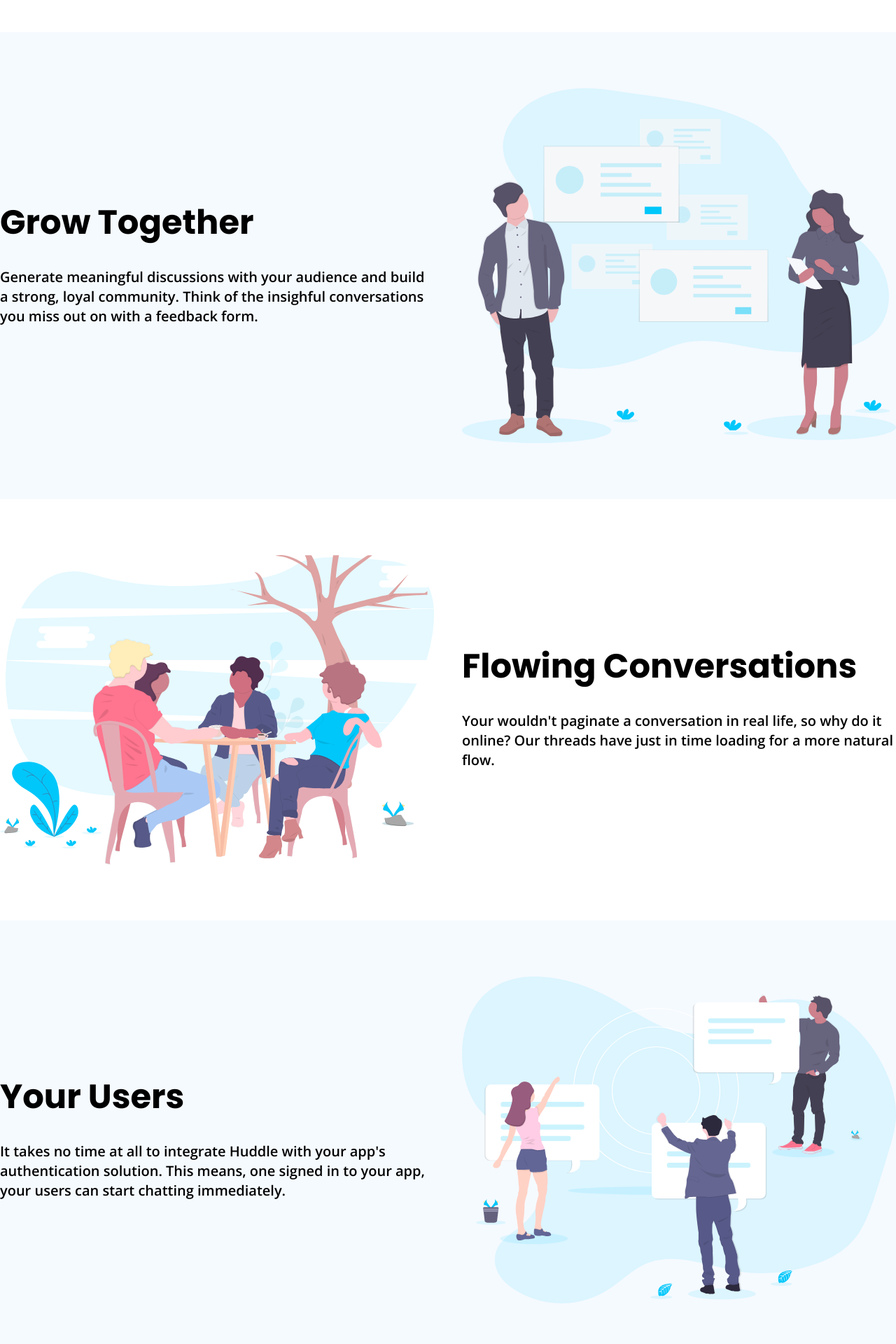
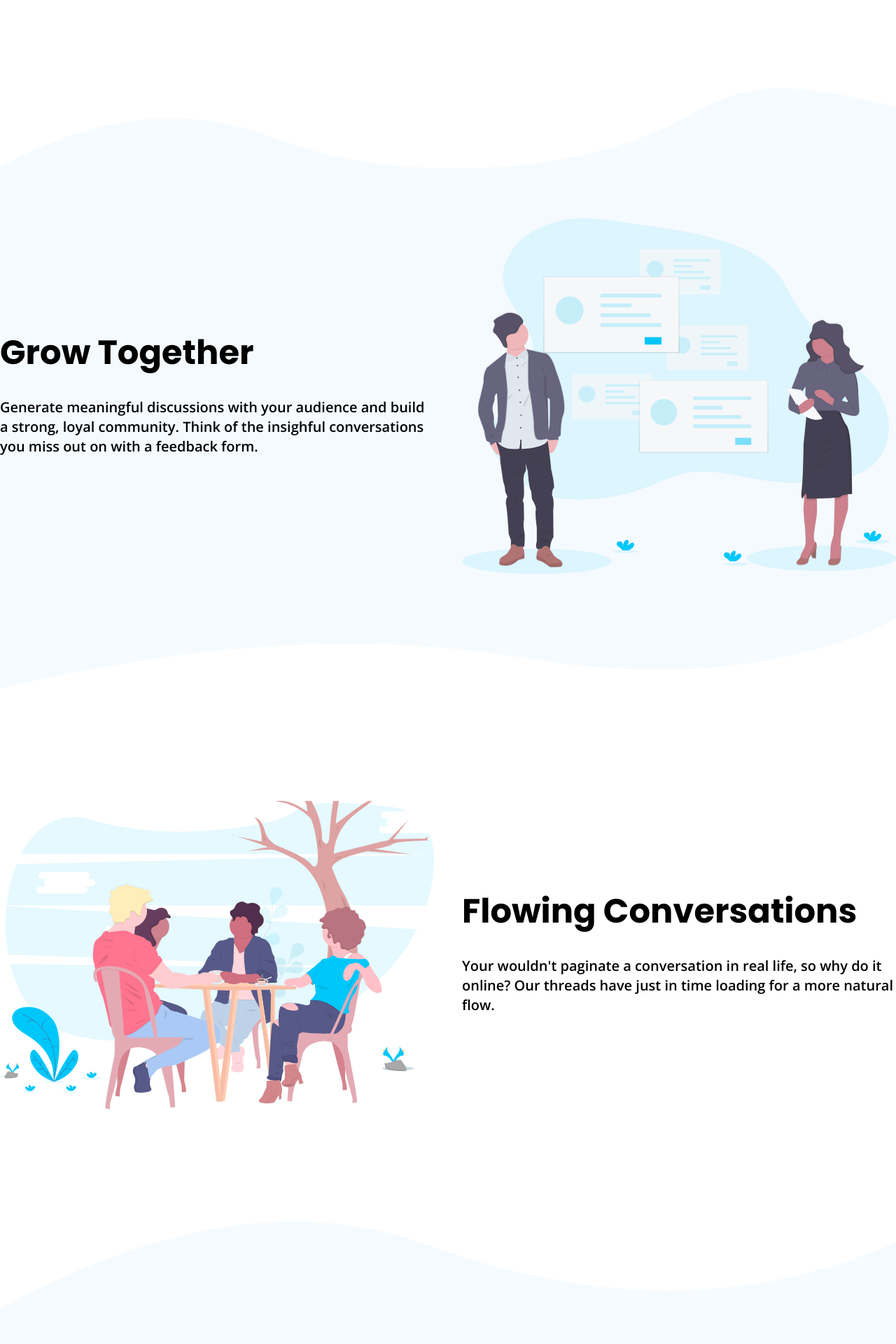
Before and after one commit to waleedmumtaz/huddle-landing-page, a Next.js app: page / in a window 1280 px wide. Shown: the part 2020-3940 px from the top of the page at 70% size. Built offline with nearby package versions, Linux system fonts and the light colour scheme.

Commit message:
Completed desktop design

```diff
--- a/components/BuildCommunity.js
+++ b/components/BuildCommunity.js
@@ -1,6 +1,6 @@
 export default function BuildCommunity() {
   return (
-    <section className='py-80'>
+    <section className='py-40'>
       <div className='container mx-auto flex flex-col items-center'>
         <h2 className='font-poppins text-5xl'>
           Ready To Build Your Community?
--- a/components/Contact.js
+++ b/components/Contact.js
@@ -1,6 +1,12 @@
 export default function Contact() {
   return (
-    <section className='bg-cstm-neutral-dark-cyan py-20'>
+    <section className='pt-10'>
+      <img
+        src='/assets/bg-footer-top-desktop.svg'
+        alt='curve section'
+        width='100%'
+      />
+      <div className='bg-cstm-neutral-dark-cyan py-20'>
         <div className='container mx-auto'>
           <div className='grid grid-cols-2'>
             <div className='text-white font-open-sans'>
@@ -44,14 +50,14 @@ export default function Contact() {
               <h3 className='uppercase text-3xl font-bold'>Newsletter</h3>
               <p className='py-10 max-w-sm'>
                 To receive tips on how to grow your community, sign up tp our
-              weekly newsletter. We'll never send you spam or pass on your email
-              address
+                weekly newsletter. We'll never send you spam or pass on your
+                email address
               </p>
               <div className='flex gap-10'>
                 <input
                   type='email'
                   placeholder='Enter your email'
-                className='border-2 border-cstm-neutral-dark-cyan p-4 flex-1 rounded-lg'
+                  className='p-4 flex-1 rounded-lg outline-cstm-primary-pink text-black'
                 />
                 <button className='bg-cstm-primary-pink text-white font-open-sans font-semibold px-14 rounded-lg'>
                   Subscribe
@@ -60,6 +66,7 @@ export default function Contact() {
             </div>
           </div>
         </div>
+      </div>
     </section>
   )
 }
--- a/components/GrowTogether.js
+++ b/components/GrowTogether.js
@@ -1,14 +1,20 @@
 export default function GrowTogether() {
   return (
-    <section className='bg-cstm-neutral-pale-blue py-20'>
+    <section className='py-20'>
+      <img
+        src='/assets/bg-section-top-desktop-1.svg'
+        alt='curve section'
+        width='100%'
+      />
+      <div className='bg-cstm-neutral-pale-blue py-10'>
         <div className='container mx-auto'>
           <div className='grid grid-cols-2 gap-10 place-items-center'>
             <div>
               <h2 className='font-poppins text-5xl'>Grow Together</h2>
               <p className='font-open-sans font-semibold text-xl mt-10 max-w-2xl'>
                 Generate meaningful discussions with your audience and build a
-              strong, loyal community. Think of the insighful conversations you
-              miss out on with a feedback form.
+                strong, loyal community. Think of the insighful conversations
+                you miss out on with a feedback form.
               </p>
             </div>
             <div>
@@ -19,6 +25,12 @@ export default function GrowTogether() {
             </div>
           </div>
         </div>
+      </div>
+      <img
+        src='/assets/bg-section-bottom-desktop-1.svg'
+        alt='curve section'
+        width='100%'
+      />
     </section>
   )
 }
--- a/components/YourUsers.js
+++ b/components/YourUsers.js
@@ -1,6 +1,12 @@
 export default function YourUsers() {
   return (
-    <section className='bg-cstm-neutral-pale-blue py-20'>
+    <section className='py-20'>
+      <img
+        src='/assets/bg-section-top-desktop-2.svg'
+        alt='curve section'
+        width='100%'
+      />
+      <div className='bg-cstm-neutral-pale-blue py-10'>
         <div className='container mx-auto'>
           <div className='grid grid-cols-2 gap-10 place-items-center'>
             <div>
@@ -16,6 +22,12 @@ export default function YourUsers() {
             </div>
           </div>
         </div>
+      </div>
+      <img
+        src='/assets/bg-section-bottom-desktop-2.svg'
+        alt='curve section'
+        width='100%'
+      />
     </section>
   )
 }
```
Lines whose indentation alone changed are shown as unchanged.
